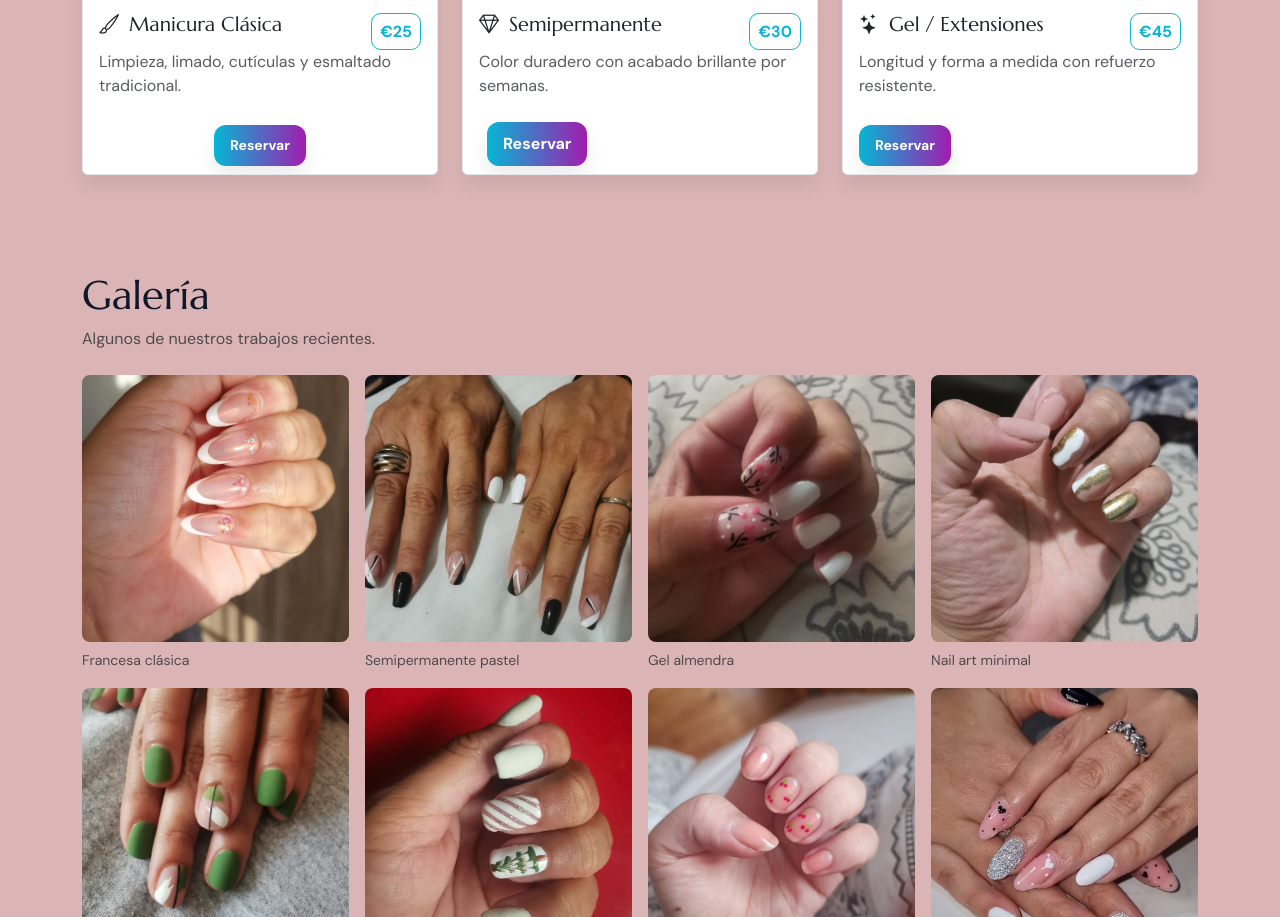
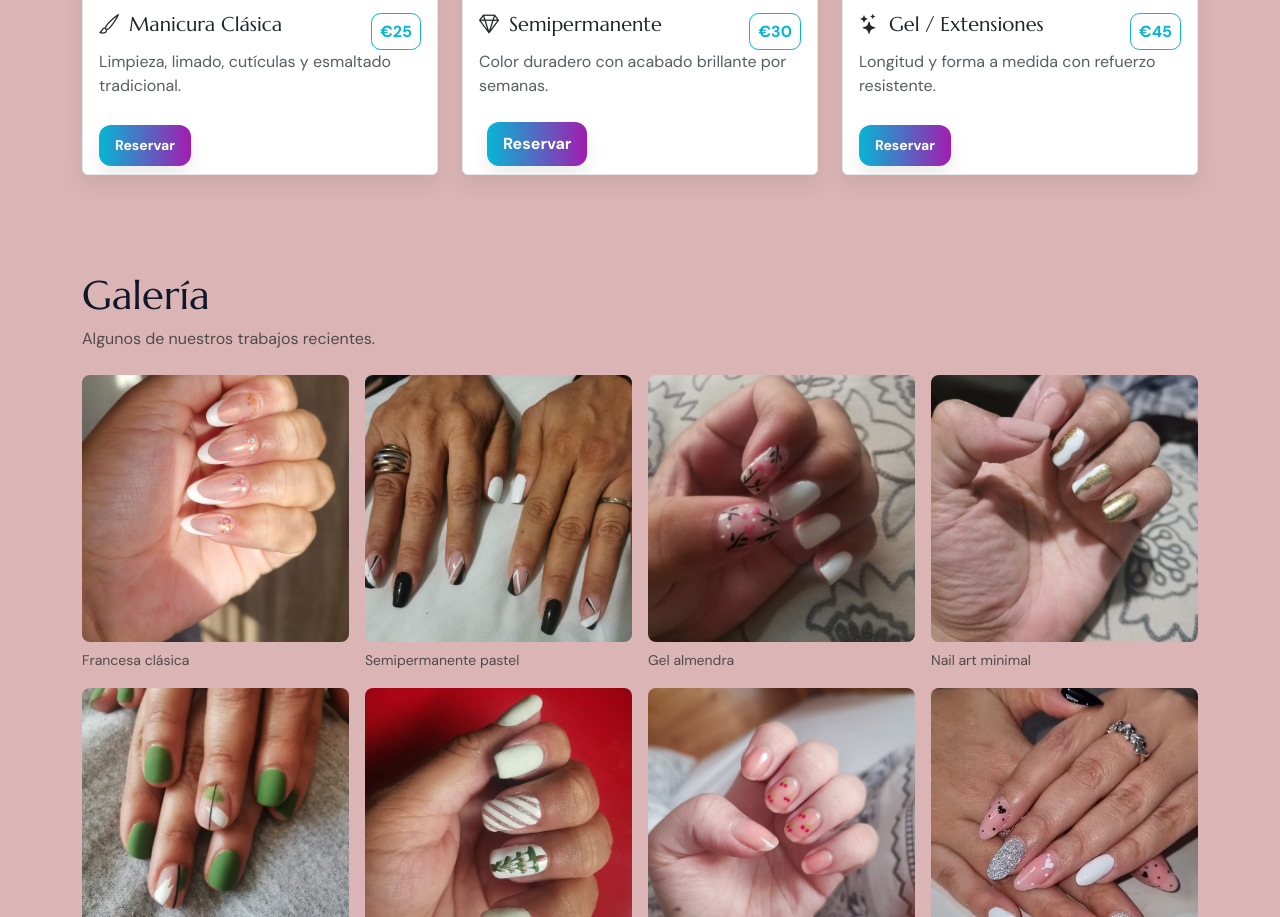
Before and after one commit to migdtg/PaginaWebTestAguaNailStudio, a plain HTML site: page index.html in a window 1280 px wide. Shown: the part 953-1870 px from the top of the page. Drawn offline with nearby package versions, Linux system fonts and the light colour scheme.

Commit message:
modificacion de boton para movil no estaban igual

```diff
--- a/index.html
+++ b/index.html
@@ -114,7 +114,7 @@
                 </div>
                 <p class="card-text text-muted">Limpieza, limado, cutículas y esmaltado tradicional.</p>
               </div>
-              <div class="card-footer bg-white border-0 text-center">
+              <div class="card-footer bg-white border-0 ">
                 <a href="#contacto" class="btn btn-sm btn-reservar">Reservar</a>
               </div>
             </article>
```
